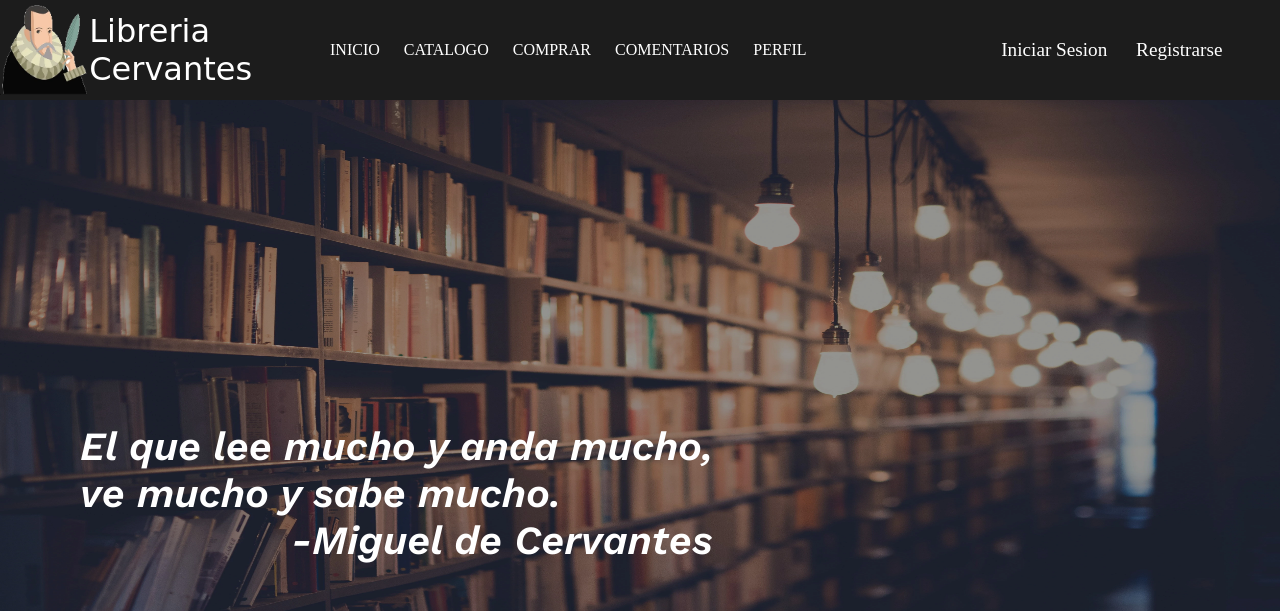
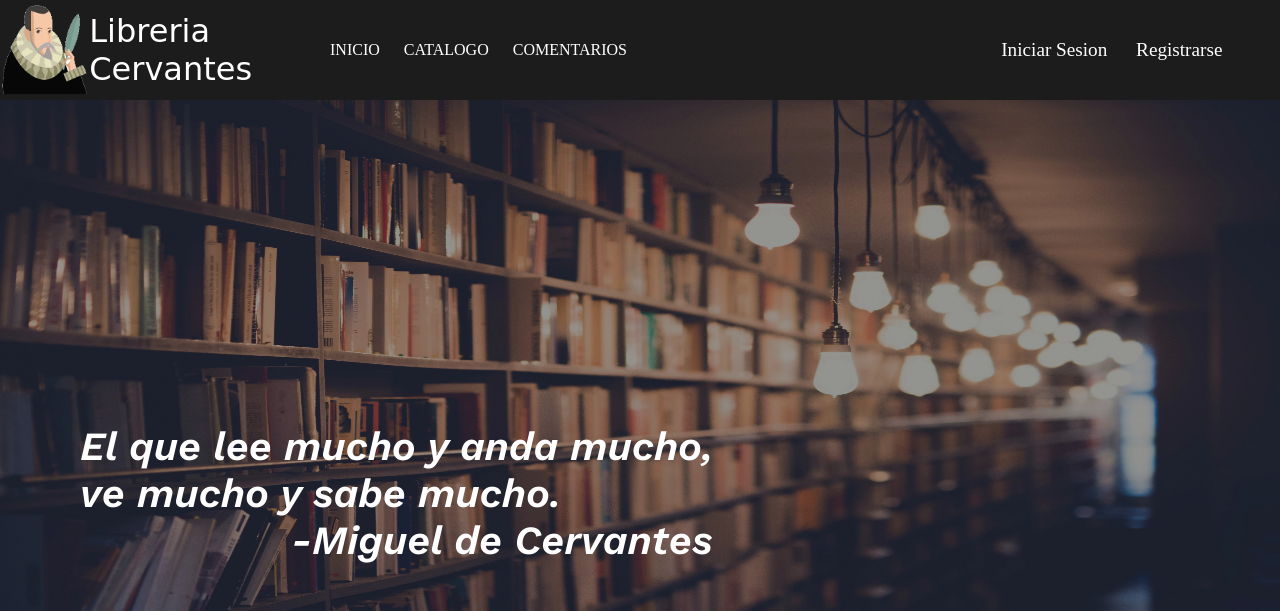
Before and after one commit to anderlarri14/Biblioteca, a PHP site: page /views/home in a window 1280 px wide. Shown: the top 611 px of the page. Run offline with PHP 8.4, Linux system fonts and the light colour scheme; some libraries are stand-ins or nearby versions; some web fonts are replaced.

Commit message:
solucion de bugs | La opcion del perfil añadida a la sesion

```diff
--- a/css/includes/navbar.css
+++ b/css/includes/navbar.css
@@ -13,6 +13,9 @@ nav{
     justify-items: stretch;
     background-color: #1c1c1c;
     color:white;
+}
+.link-perfil{
+    display: none;
 }
 #carrito{
     position: relative;
--- a/js/navbar.js
+++ b/js/navbar.js
@@ -118,6 +118,7 @@ function cargarLibrosCesta(){
 function comprobarLogin(){
     if($("#navNombreUsuario").html().trim()!=""){
         $("#navUsuario").css("display","grid");
+        $(".link-perfil").css("display","grid");
         cargarLibrosCesta();
     }else{
         $("#inicio-sesion").css("display","grid");
@@ -196,6 +197,8 @@ function iniciarSesion(){
                     notCorrecto("Sesion Iniciada!")
                     mostrarUsuario(usuario.usuario);
                     ocultarPopUp();
+                    $(".link-perfil").css("display","grid");
+
                 } else{
                     notError(data);
                 }
@@ -259,6 +262,8 @@ function cerrarSesion(){
                 if(data=="OK"){
                     notCorrecto("Sesion Cerrada Correctamente!")
                     mostrarOpciones();
+                    $(".link-perfil").css("display","none");
+
                 } else{
                     notError(data);
                 }
--- a/views/includes/navbar.html.php
+++ b/views/includes/navbar.html.php
@@ -12,9 +12,8 @@
         <div id="links">
             <a href="../home" class="link">INICIO</a>
             <a href="" class="link">CATALOGO</a>
-            <a href="" class="link">COMPRAR</a>
             <a href="" class="link">COMENTARIOS</a>
-            <a href="../profile" class="link">PERFIL</a>
+            <a href="../profile" class="link link-perfil">PERFIL</a>
         </div>
 
         <div id="inicio-sesion">
@@ -95,6 +94,7 @@
                        <input required type="password" id="ISContrasena">
                    </label>
                    <button id="regEnviarIS">Enviar</button>
+               </form>
            </div>
        </div>
     </nav>
--- a/views/includes/navbarDEP.php
+++ b/views/includes/navbarDEP.php
@@ -2,3 +2,4 @@
 <link rel="stylesheet" href="../../lib/styled-notifications/dist/notifications.css">
 <script src="../../lib/styled-notifications/dist/notifications.js"></script>
 <script src="../../js/navbar.js"></script>
+<link rel="stylesheet" href="../../css/includes/navbar.css">
```
Also changed, not shown: clases/conexion.php (+4 -4 lines).
